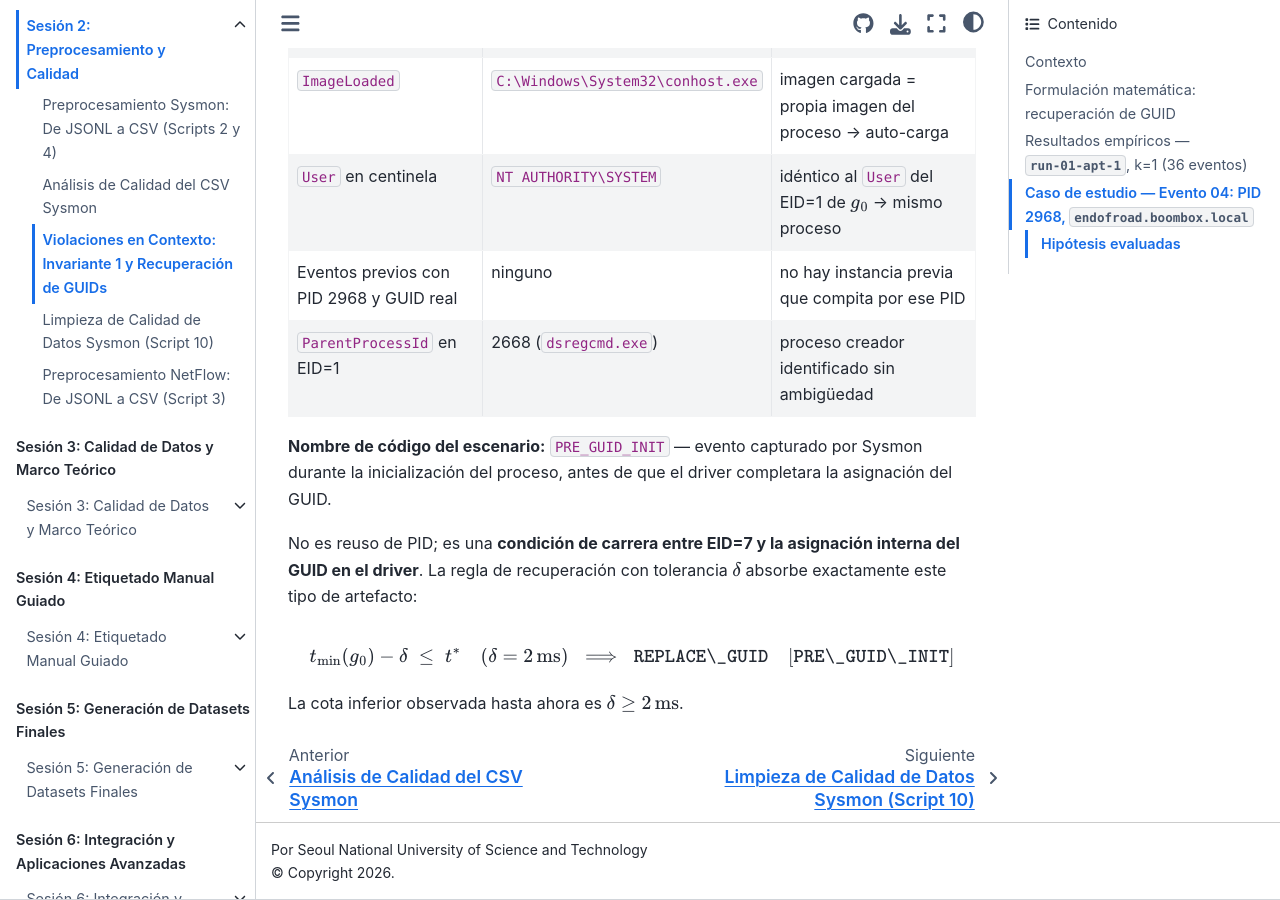
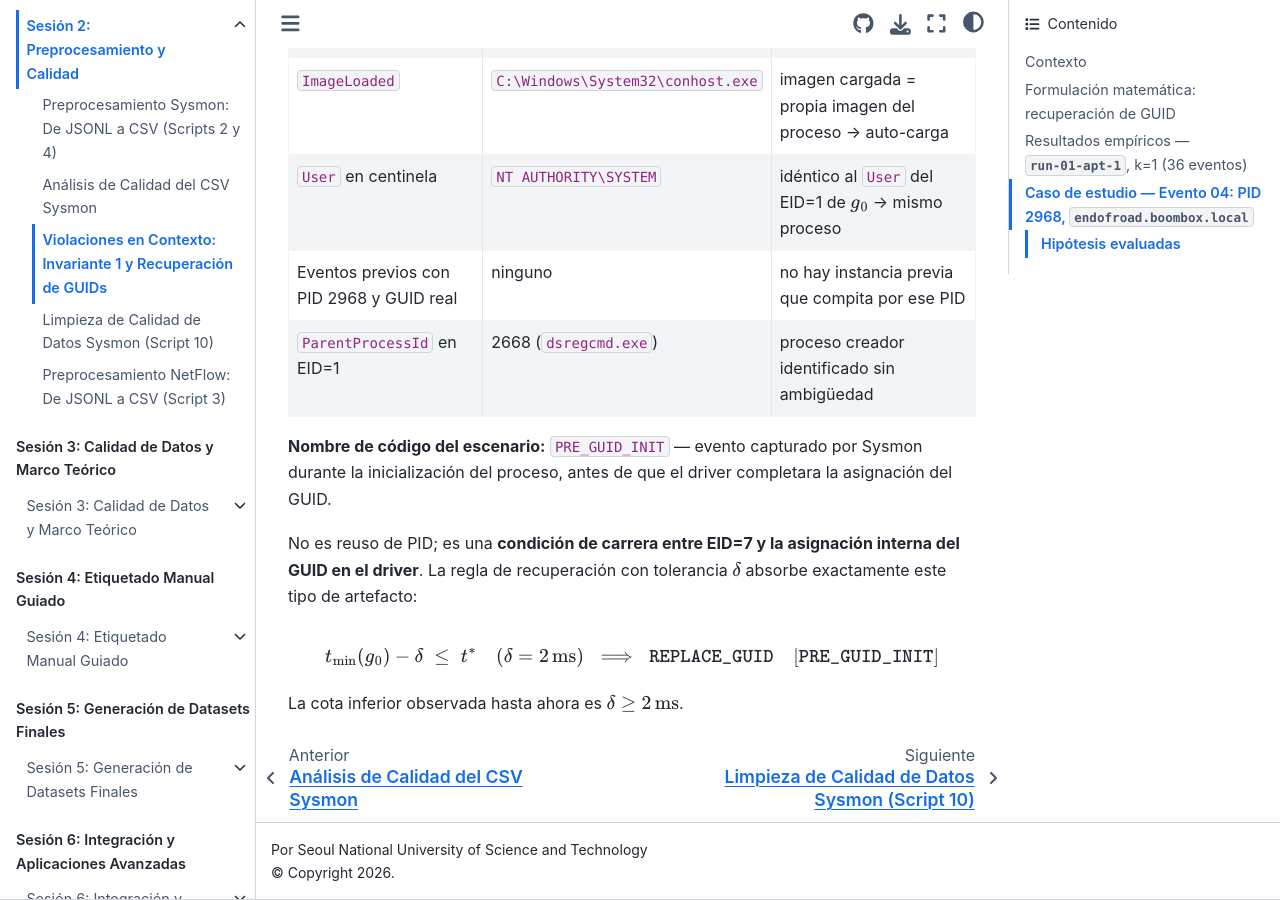
Before and after one commit to ollerenac/curso2026, a Jupyter Book: the page built from sesion-2/9-violaciones-en-contexto.md, in a window 1280 px wide and 900 px high, scrolled down 7511 px. Built offline with Jupyter Book 1.0.4 settings and Sphinx 7.4.7 and the Sphinx Book theme 1.1.4, drawn with Linux system fonts in a browser that asks for light colours.

```diff
--- a/sesion-2/9-violaciones-en-contexto.md
+++ b/sesion-2/9-violaciones-en-contexto.md
@@ -317,7 +317,7 @@ absorbe exactamente este tipo de artefacto:
 
 $$
 t_{\min}(g_0) - \delta \;\leq\; t^* \quad (\delta = 2\,\text{ms})
-\;\implies\; \texttt{REPLACE\_GUID} \quad [\texttt{PRE\_GUID\_INIT}]
+\;\implies\; \texttt{REPLACE_GUID} \quad [\texttt{PRE_GUID_INIT}]
 $$
 
 La cota inferior observada hasta ahora es $\delta \geq 2\,\text{ms}$.
```
